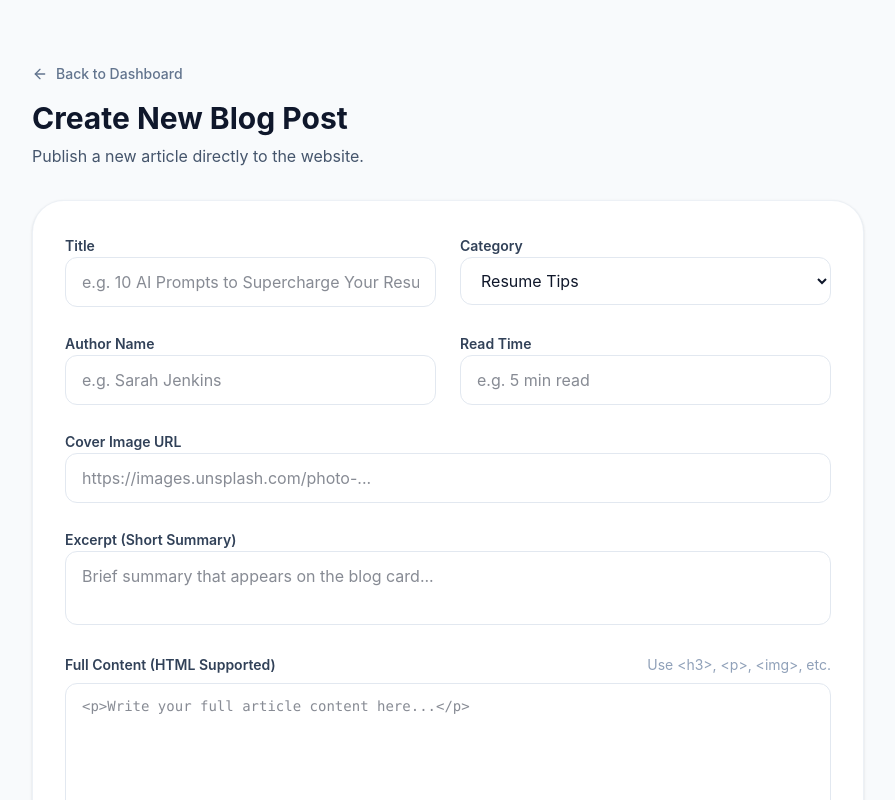
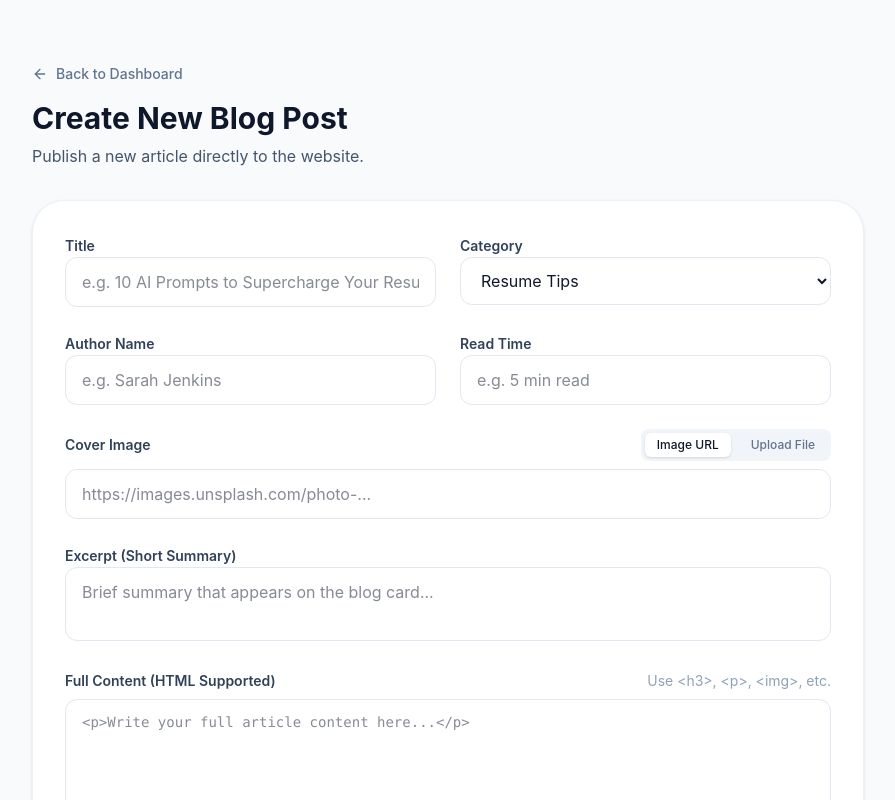
Before and after one commit to zeeshaanbilal/careercraft, a Next.js app: page /admin/blogs/new in a window 1280 px wide. Shown: the top 800 px of the page, without its empty margins (192-1087 px from the left). Built offline with nearby package versions, Linux system fonts and the light colour scheme; no server answers.

Commit message:
fix url and md file

```diff
--- a/package.json
+++ b/package.json
@@ -14,6 +14,7 @@
     "@prisma/adapter-neon": "^7.8.0",
     "@prisma/adapter-pg": "^7.8.0",
     "@prisma/client": "^7.8.0",
+    "@tailwindcss/typography": "^0.5.20",
     "@types/pg": "^8.20.0",
     "clsx": "^2.1.1",
     "dotenv": "^17.4.2",
@@ -28,6 +29,7 @@
     "react-countup": "^6.5.3",
     "react-dom": "19.2.4",
     "react-intersection-observer": "^10.1.0",
+    "react-markdown": "^10.1.0",
     "tailwind-merge": "^3.6.0",
     "ws": "^8.21.1"
   },
--- a/src/app/admin/blogs/[id]/edit/EditBlogForm.tsx
+++ b/src/app/admin/blogs/[id]/edit/EditBlogForm.tsx
@@ -11,6 +11,19 @@ export default function EditBlogForm({ post }: { post: any }) {
   const [isSubmitting, setIsSubmitting] = useState(false);
   const [success, setSuccess] = useState(false);
   const [error, setError] = useState("");
+  const [imageType, setImageType] = useState<"url" | "upload">("url");
+  const [imageBase64, setImageBase64] = useState("");
+
+  const handleImageUpload = (e: React.ChangeEvent<HTMLInputElement>) => {
+    const file = e.target.files?.[0];
+    if (file) {
+      const reader = new FileReader();
+      reader.onloadend = () => {
+        setImageBase64(reader.result as string);
+      };
+      reader.readAsDataURL(file);
+    }
+  };
 
   async function handleSubmit(event: React.FormEvent<HTMLFormElement>) {
     event.preventDefault();
@@ -18,6 +31,10 @@ export default function EditBlogForm({ post }: { post: any }) {
     setError("");
 
     const formData = new FormData(event.currentTarget);
+    if (imageType === "upload" && imageBase64) {
+      formData.set("image", imageBase64);
+    }
+
     const result = await updateBlogPost(post.id, formData);
 
     if (result.success) {
@@ -105,14 +122,45 @@ export default function EditBlogForm({ post }: { post: any }) {
       </div>
 
       <div className="space-y-2">
-        <label className="text-sm font-semibold text-slate-700">Cover Image URL</label>
+        <div className="flex items-center justify-between">
+          <label className="text-sm font-semibold text-slate-700">Cover Image</label>
+          <div className="flex gap-2 bg-slate-100 p-1 rounded-lg">
+            <button
+              type="button"
+              onClick={() => setImageType("url")}
+              className={`px-3 py-1 text-xs font-medium rounded-md transition-colors ${imageType === "url" ? "bg-white text-slate-900 shadow-sm" : "text-slate-500 hover:text-slate-700"}`}
+            >
+              Image URL
+            </button>
+            <button
+              type="button"
+              onClick={() => setImageType("upload")}
+              className={`px-3 py-1 text-xs font-medium rounded-md transition-colors ${imageType === "upload" ? "bg-white text-slate-900 shadow-sm" : "text-slate-500 hover:text-slate-700"}`}
+            >
+              Upload File
+            </button>
+          </div>
+        </div>
+
+        {imageType === "url" ? (
           <input
             type="url"
             name="image"
-          required
+            required={imageType === "url"}
             defaultValue={post.image}
             className="w-full px-4 py-3 rounded-xl border border-slate-200 focus:outline-none focus:border-primary focus:ring-1 focus:ring-primary transition-colors"
           />
+        ) : (
+          <div className="w-full px-4 py-3 rounded-xl border border-slate-200 bg-white">
+            <input
+              type="file"
+              accept="image/*"
+              required={imageType === "upload"}
+              onChange={handleImageUpload}
+              className="w-full text-sm text-slate-500 file:mr-4 file:py-2 file:px-4 file:rounded-full file:border-0 file:text-sm file:font-semibold file:bg-primary/10 file:text-primary hover:file:bg-primary/20 cursor-pointer"
+            />
+          </div>
+        )}
       </div>
 
       <div className="space-y-2">
--- a/src/app/admin/blogs/new/page.tsx
+++ b/src/app/admin/blogs/new/page.tsx
@@ -11,6 +11,19 @@ export default function NewBlogPage() {
   const [isSubmitting, setIsSubmitting] = useState(false);
   const [success, setSuccess] = useState(false);
   const [error, setError] = useState("");
+  const [imageType, setImageType] = useState<"url" | "upload">("url");
+  const [imageBase64, setImageBase64] = useState("");
+
+  const handleImageUpload = (e: React.ChangeEvent<HTMLInputElement>) => {
+    const file = e.target.files?.[0];
+    if (file) {
+      const reader = new FileReader();
+      reader.onloadend = () => {
+        setImageBase64(reader.result as string);
+      };
+      reader.readAsDataURL(file);
+    }
+  };
 
   async function handleSubmit(event: React.FormEvent<HTMLFormElement>) {
     event.preventDefault();
@@ -18,6 +31,10 @@ export default function NewBlogPage() {
     setError("");
 
     const formData = new FormData(event.currentTarget);
+
+    if (imageType === "upload" && imageBase64) {
+      formData.set("image", imageBase64);
+    }
 
     // Auto-generate some gradient based on category or random
     const gradients = [
@@ -127,14 +144,45 @@ export default function NewBlogPage() {
             </div>
 
             <div className="space-y-2">
-              <label className="text-sm font-semibold text-slate-700">Cover Image URL</label>
+              <div className="flex items-center justify-between">
+                <label className="text-sm font-semibold text-slate-700">Cover Image</label>
+                <div className="flex gap-2 bg-slate-100 p-1 rounded-lg">
+                  <button
+                    type="button"
+                    onClick={() => setImageType("url")}
+                    className={`px-3 py-1 text-xs font-medium rounded-md transition-colors ${imageType === "url" ? "bg-white text-slate-900 shadow-sm" : "text-slate-500 hover:text-slate-700"}`}
+                  >
+                    Image URL
+                  </button>
+                  <button
+                    type="button"
+                    onClick={() => setImageType("upload")}
+                    className={`px-3 py-1 text-xs font-medium rounded-md transition-colors ${imageType === "upload" ? "bg-white text-slate-900 shadow-sm" : "text-slate-500 hover:text-slate-700"}`}
+                  >
+                    Upload File
+                  </button>
+                </div>
+              </div>
+
+              {imageType === "url" ? (
                 <input
                   type="url"
                   name="image"
-                required
+                  required={imageType === "url"}
                   placeholder="https://images.unsplash.com/photo-..."
                   className="w-full px-4 py-3 rounded-xl border border-slate-200 focus:outline-none focus:border-primary focus:ring-1 focus:ring-primary transition-colors"
                 />
+              ) : (
+                <div className="w-full px-4 py-3 rounded-xl border border-slate-200 bg-white">
+                  <input
+                    type="file"
+                    accept="image/*"
+                    required={imageType === "upload"}
+                    onChange={handleImageUpload}
+                    className="w-full text-sm text-slate-500 file:mr-4 file:py-2 file:px-4 file:rounded-full file:border-0 file:text-sm file:font-semibold file:bg-primary/10 file:text-primary hover:file:bg-primary/20 cursor-pointer"
+                  />
+                </div>
+              )}
             </div>
 
             <div className="space-y-2">
--- a/src/app/blogs/[id]/page.tsx
+++ b/src/app/blogs/[id]/page.tsx
@@ -1,3 +1,4 @@
+import ReactMarkdown from 'react-markdown';
 import { notFound } from "next/navigation";
 import Link from "next/link";
 import { ArrowLeft, Calendar, Clock, User, Share2, Link as LinkIcon, Mail } from "lucide-react";
@@ -96,7 +97,7 @@ export default async function BlogPostPage({ params }: any) {
             </div>
 
             <div className="flex-1 prose prose-slate prose-lg max-w-none prose-headings:font-display prose-headings:font-bold prose-a:text-primary prose-img:rounded-xl">
-              <div dangerouslySetInnerHTML={{ __html: post.content || "<p>Content coming soon...</p>" }} />
+              <ReactMarkdown>{post.content || "Content coming soon..."}</ReactMarkdown>
             </div>
 
           </div>
--- a/src/app/globals.css
+++ b/src/app/globals.css
@@ -1,4 +1,5 @@
 @import "tailwindcss";
+@plugin "@tailwindcss/typography";
 
 @theme inline {
   --color-background: #FFFFFF;
```
Also changed, not shown: 1 other file (tests, documents, lock files or other folders). Lines whose indentation alone changed are shown as unchanged.
